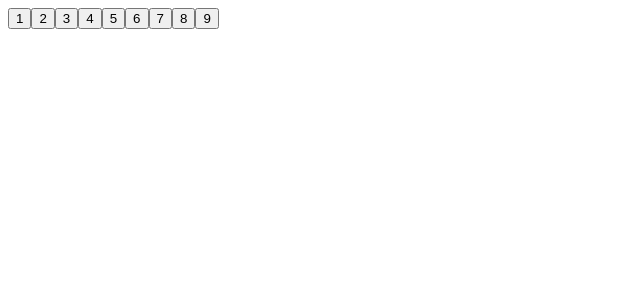
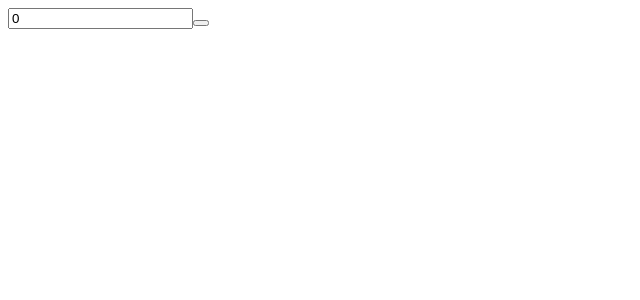
Before and after one commit to kameldayoub/math-master, a React (Vite) app in the folder MathMaster/: page / in a window 1280 px wide. Shown: the top 300 px of the page, without its empty margins (0-640 px from the left). Built offline with nearby package versions, Linux system fonts and the light colour scheme.

Commit message:
chau botones

```diff
--- a/MathMaster/src/App.jsx
+++ b/MathMaster/src/App.jsx
@@ -1,20 +1,13 @@
 import React from "react"
-import Boton from "./components/Boton/Boton"
+
+import Calculadora from "./components/Calculadora/Calculadora"
 
 function App() {
 
 
   return (
     <>
-   <Boton simbolo="1"></Boton>
-   <Boton simbolo="2"></Boton>
-   <Boton simbolo="3"></Boton>
-   <Boton simbolo="4"></Boton>
-   <Boton simbolo="5"></Boton>
-   <Boton simbolo="6"></Boton>
-   <Boton simbolo="7"></Boton>
-   <Boton simbolo="8"></Boton>
-   <Boton simbolo="9"></Boton>
+    <Calculadora/>
     </>
   )
 }
--- a/MathMaster/src/components/Boton/Boton.jsx
+++ /dev/null
@@ -1,12 +0,0 @@
-import React from 'react'
-
-const Boton = ({simbolo}) => {
-
-  return (
-    <>
-    <button>{simbolo}</button>
-    </>
-  )
-}
-
-export default Boton
--- /dev/null
+++ b/MathMaster/src/components/Calculadora/Calculadora.jsx
@@ -0,0 +1,15 @@
+import React, { useState } from 'react'
+
+
+const Calculadora = () => {
+    const [entrada,setEntrada]=useState(0)
+  return (
+  <>
+    <input value={entrada}></input>
+   <button></button>
+
+    </>
+  )
+}
+
+export default Calculadora
```
Also changed, not shown: MathMaster/src/components/Boton/Button.css (deleted).
